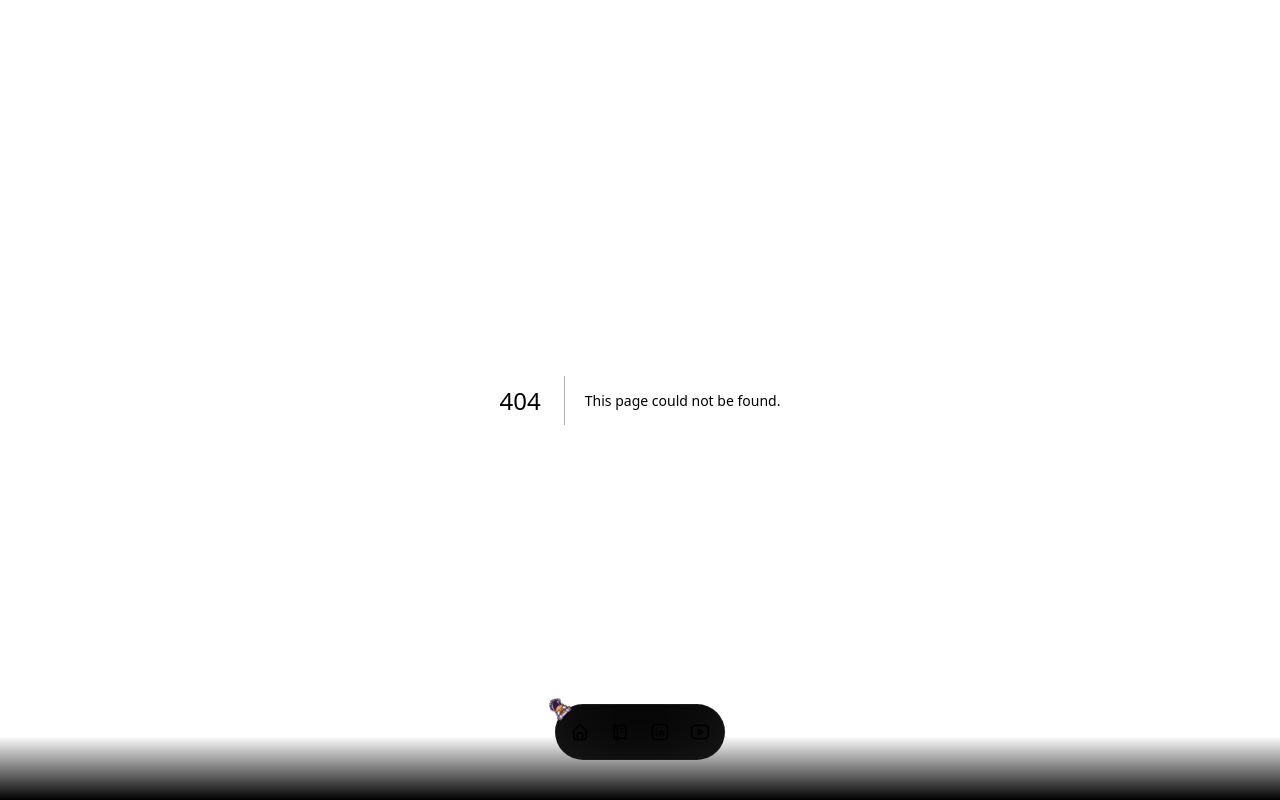
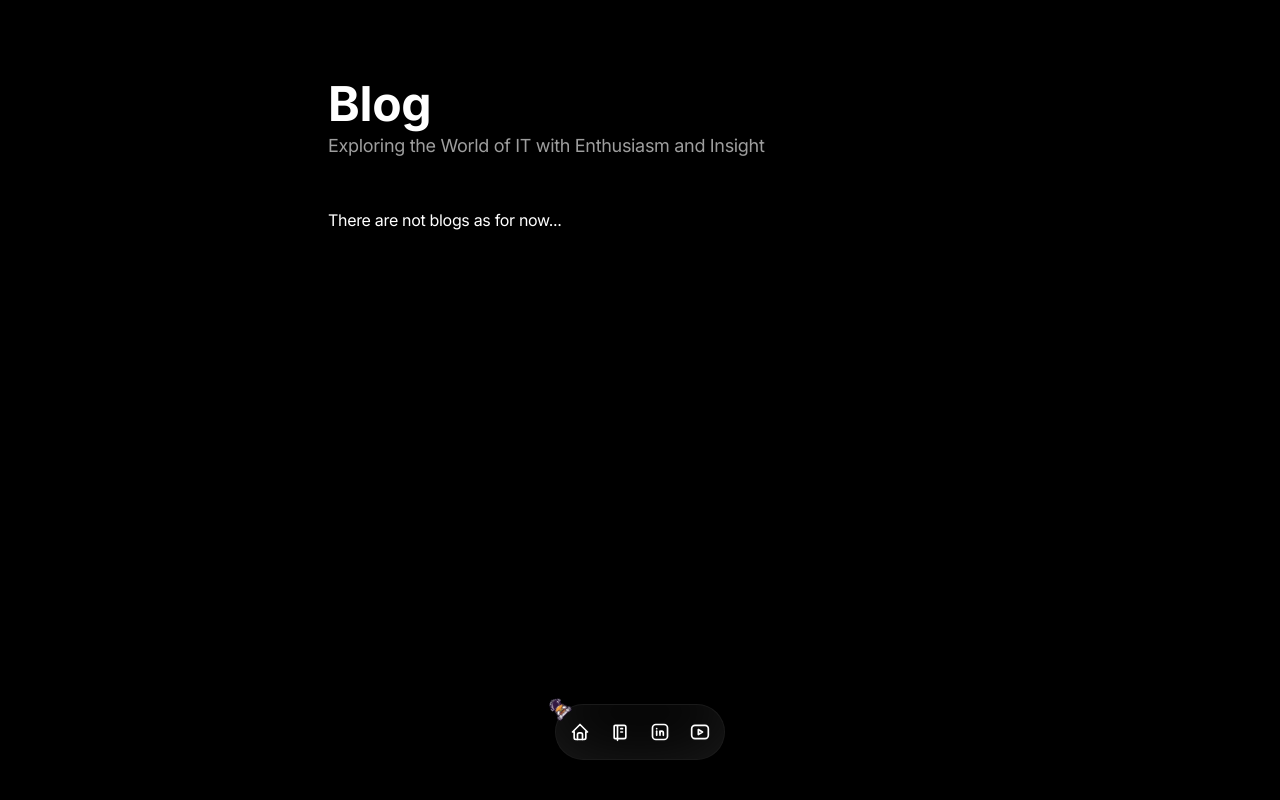
Before and after one commit to KagChi/KagChi, a Next.js app: page /blog in a window 1280 px wide. Before the commit this address had no page. Built offline with nearby package versions, Linux system fonts and the light colour scheme.

Commit message:
feat: add blogs page

```diff
--- /dev/null
+++ b/src/app/blog/page.tsx
@@ -0,0 +1,19 @@
+import BlurIn from "@/components/magicui/blur-in";
+
+export const runtime = "edge";
+
+export default async function Blog() {
+
+    return (
+        <main className="container pt-10 md:pt-20 max-w-2xl px-6">
+            <BlurIn>
+                <p className="font-bold text-2xl md:text-5xl">Blog</p>
+                <p className="text-gray-500 md:text-lg mt-1">Exploring the World of IT with Enthusiasm and Insight</p>
+            </BlurIn>
+
+            <BlurIn className="mt-12">
+                <p>There are not blogs as for now...</p>
+            </BlurIn>
+        </main>
+    );
+}
--- a/src/app/page.tsx
+++ b/src/app/page.tsx
@@ -20,7 +20,7 @@ export default async function Home() {
                 <div className="flex flex-row gap-4 md:gap-8">
                     <div className="inline-block max-w-[600px]">
                         <p className="font-bold text-2xl md:text-5xl">Hi, I'm KagChi 😁</p>
-                        <p className="text-gray-300 md:text-lg mt-1">Fullstack Weeb Engineer, I love building things. doesnt like Theory. curious with things. very active at Discord.</p>
+                        <p className="text-gray-500 md:text-lg mt-1">Fullstack Weeb Engineer, I love building things. doesnt like Theory. curious with things. very active at Discord.</p>
                     </div>
                     <Image className="size-28 rounded-full" src="/assets/images/K_Logo.webp" width={256} height={256} alt="Logo Profile" />
                 </div>
@@ -42,7 +42,7 @@ export default async function Home() {
 
                 <BlurIn className="text-base mt-6">
                     <p className="text-6xl font-bold">Hi <span className="animate-wave inline-block transform origin-bottom-right">👋</span></p>
-                    <p className="mt-1">I'm Samuel. from Jakarta, Indonesia. At the end of 2019, I became curious about programming, particularly how Discord bots are created. This curiosity led me on a journey that has transformed me into a web developer today</p>
+                    <p className="mt-1 text-gray-500">I'm Samuel. from Jakarta, Indonesia. At the end of 2019, I became curious about programming, particularly how Discord bots are created. This curiosity led me on a journey that has transformed me into a web developer today</p>
                 </BlurIn>
             </div>
 
@@ -51,7 +51,7 @@ export default async function Home() {
                     <Badge className="w-fit">Commisioned Projects</Badge>
                     <div className="flex flex-col gap-3">
                         <h1 className="text-4xl font-bold">Checkout my latest work</h1>
-                        <p className="text-sm">
+                        <p className="text-sm text-gray-500">
                             I take on commissions for web development, delivering high-quality websites that not only look great but also perform seamlessly.
                             Below are some examples of my work, showcasing my ability to translate client visions into functional, aesthetically pleasing websites.
                             Each project highlights my commitment to excellence, attention to detail, and dedication to client satisfaction.
@@ -73,7 +73,7 @@ export default async function Home() {
                     <Badge className="w-fit">Self Projects</Badge>
                     <div className="flex flex-col gap-3">
                         <h1 className="text-4xl font-bold">Checkout my latest work</h1>
-                        <p className="text-sm">
+                        <p className="text-sm text-gray-500">
                             In my self-initiated projects, I explore and experiment with various aspects of web development to continually improve my skills and stay current with industry trends.
                             These projects are a testament to my dedication and passion for coding, allowing me to push the boundaries of creativity and technical proficiency.
                         </p>
@@ -94,7 +94,7 @@ export default async function Home() {
                     <Badge className="w-fit">Volunteer Projects</Badge>
                     <div className="flex flex-col gap-3">
                         <h1 className="text-4xl font-bold">Checkout my latest work</h1>
-                        <p className="text-sm">
+                        <p className="text-sm text-gray-500">
                             In addition to my professional and self-initiated projects, I have dedicated time to various volunteer projects.
                             These opportunities have allowed me to contribute my skills to meaningful causes,
                             support community initiatives, and collaborate with diverse teams.
```
